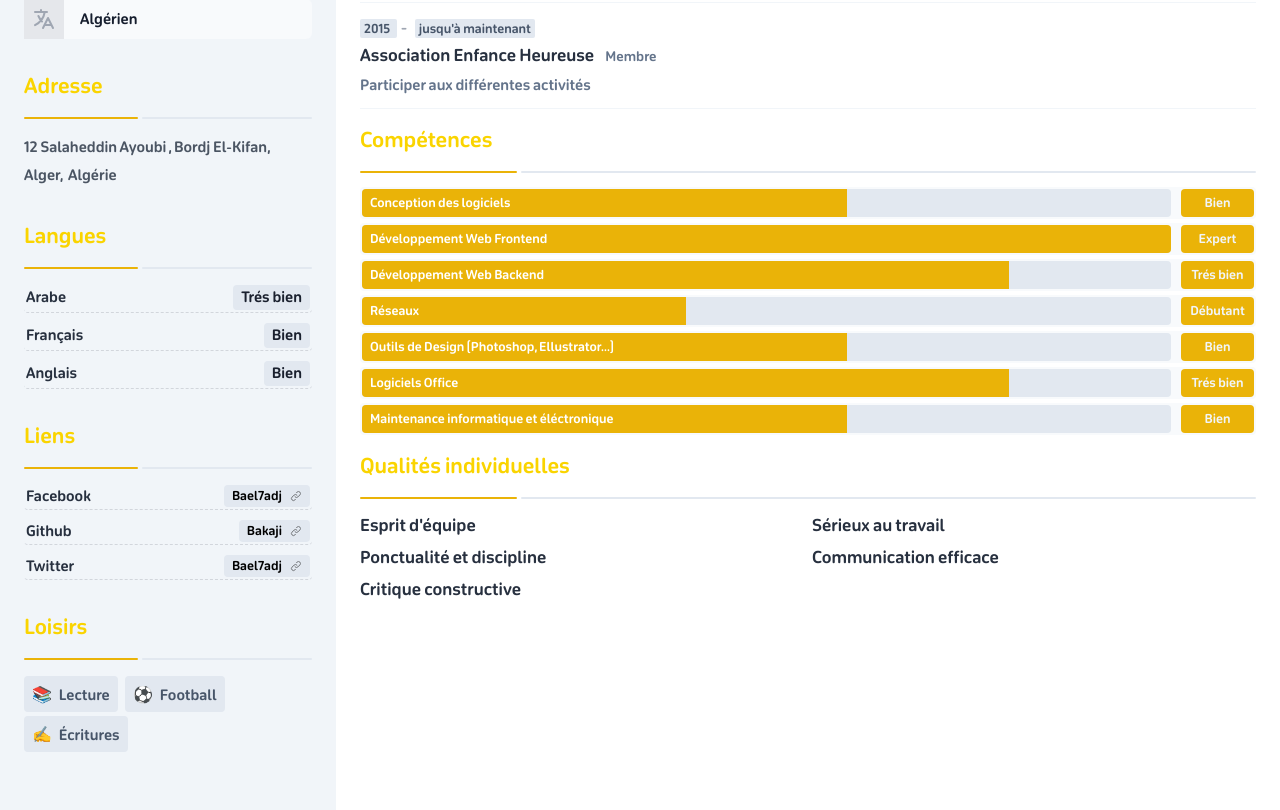
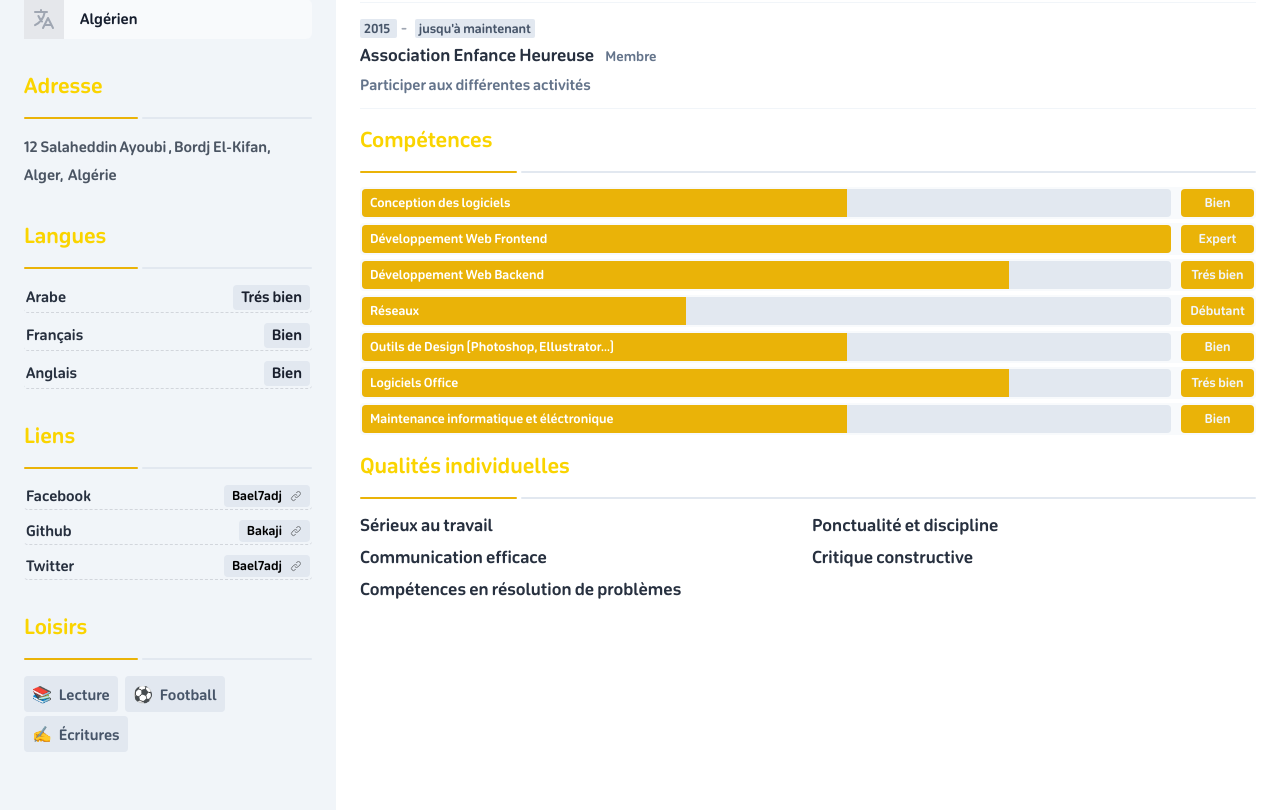
Before and after one commit to Bakaji/CV, a plain HTML site: page cv-fr.html in a window 1280 px wide. Shown: the part 730-1540 px from the top of the page. Drawn offline with Linux system fonts and the light colour scheme; files whose address does not match are found by name.

Commit message:
Add problem solving skill

```diff
--- a/cv-fr.html
+++ b/cv-fr.html
@@ -453,13 +453,13 @@
               <span class="w-full rounded-sm ms-1 h-0.5 bg-cool-gray-200 inline-block -mb-2"></span>
             </span>
             <div class="skills-grid">
-              <div class="font-semiBold text-cool-gray-800 print:text-xl print:font-normal">Esprit d'équipe</div>
               <div class="font-semiBold text-cool-gray-800 print:text-xl print:font-normal">Sérieux au travail&nbsp;
               </div>
               <div class="font-semiBold text-cool-gray-800 print:text-xl print:font-normal">Ponctualité et discipline
               </div>
               <div class="font-semiBold text-cool-gray-800 print:text-xl print:font-normal">Communication efficace</div>
               <div class="font-semiBold text-cool-gray-800 print:text-xl print:font-normal">Critique constructive</div>
+              <div class="font-semiBold text-cool-gray-800 print:text-xl print:font-normal">Compétences en résolution de problèmes</div>
             </div>
           </div>
         </main>
```
